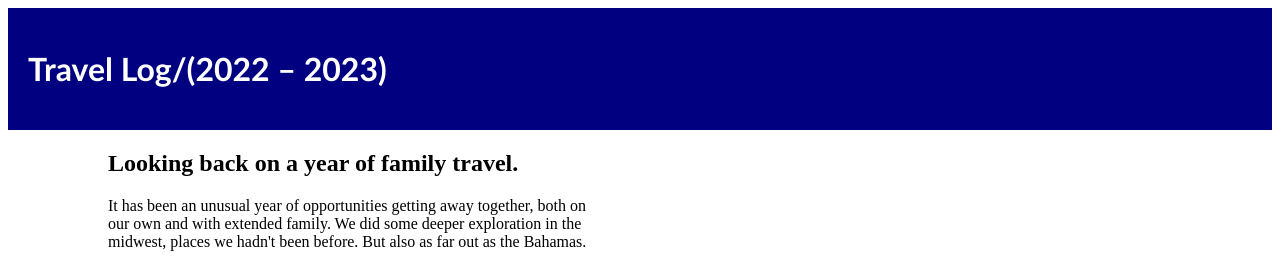
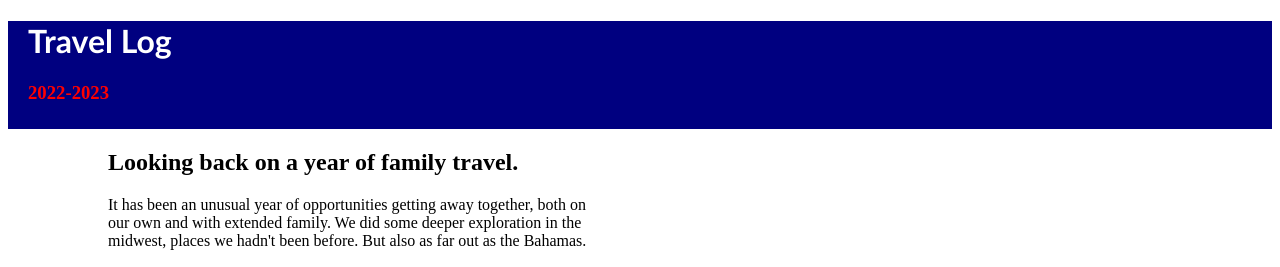
Before and after one commit to STL-WomenPlus-WebDev-March2023/html-me-something, a website: page index.html in a window 1280 px wide. Shown: the top 267 px of the page. Drawn offline with Linux system fonts and the light colour scheme.

Commit message:
Finished CSS styling and added requirements

```diff
--- a/index.html
+++ b/index.html
@@ -5,9 +5,10 @@
     <link rel="stylesheet" href="styles.css">
    </head>
    <body>
-       <div class="= " header">
+       <div class="header">
            <header>
-               <h1> Travel Log/(2022 &ndash; 2023)</h1>
+               <h1> Travel Log</h1>
+               <h3 id="mainHeading">2022-2023</h3>
            </header>
 
 
@@ -60,7 +61,7 @@
 
        <h2 class="locationtitle">Coming Soon: HAWAII<h2>
        <img src="images/pexels-troy-squillaci-2521619.jpg">
-       <p>We are so close to our next big adventure: visiting Maui and Honolulu!! More soon.<p>
+       <p id="testP" class="funParagraph">We are so close to our next big adventure: visiting Maui and Honolulu!! More soon.<p>
            </article>
 
            <footer>
--- a/styles.css
+++ b/styles.css
@@ -1,7 +1,18 @@
+body {
+    margin: 8px;
+    display: block
+}
+
 header {
     background-color: navy;
     color: white;
-    padding: 20px;
+    padding-right: 20px;
+    padding-left: 20px;
+}
+#mainHeading {
+    background-color: navy;
+    color: red;
+    padding-bottom: 25px;
 }
 
 h1 {
@@ -29,7 +40,9 @@ img {
     padding: 20px;
     align: center;
 }
-
+#testP{
+    color:darkolivegreen;
+}
 p {
     width: 500px;
     margin-left: 100px;
```
